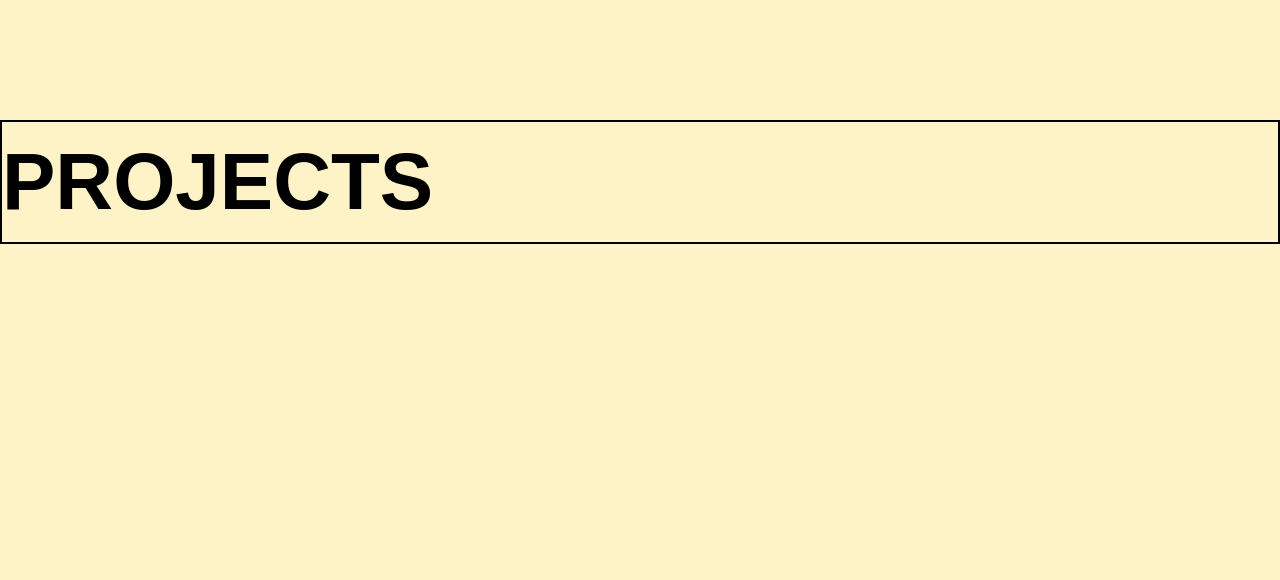
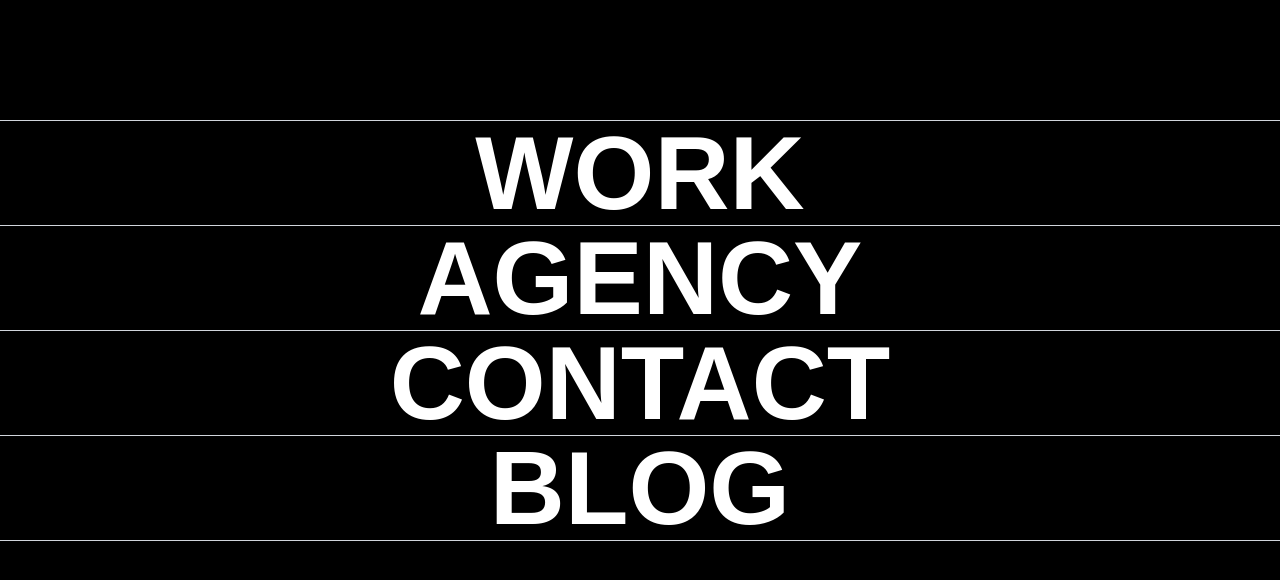
Before and after one commit to YGCodeScape/K72, a React (Vite) app: page / in a window 1280 px wide. Shown: the top 580 px of the page. Built offline with nearby package versions, Linux system fonts and the light colour scheme; a web font is replaced by a local one.

Commit message:
full navigation lings aded

```diff
--- a/src/components/Navigation/FullScreenNav.jsx
+++ b/src/components/Navigation/FullScreenNav.jsx
@@ -2,10 +2,61 @@ import React from 'react'
 
 const FullScreenNav = () => {
   return (
-    <div className="full-nav h-screen w-full absolute py-30 bg-amber-100">
+    <div className="full-nav h-screen w-full absolute py-30 bg-black">
         <div className="fn-tags">
-            <div className="Fn-tag border-2">
-                <h1 className='text-[5rem] uppercase font-[800]'>Projects</h1>
+            <div className="Fn-tag cursor-pointer border-t-1 border-gray-300">
+                <h1 className='text-[6.5rem] uppercase font-[600] text-white leading-26 text-center'>work</h1>
+                 {/* <div>
+                     <div className="tag-slider">
+                         <h2>See everything</h2>
+                         <img src="https://k72.ca/uploads/caseStudies/PJC/Thumbnails/PJC_SiteK72_Thumbnail_640x290-640x290.jpg" alt="" />
+                         <h2>See everything</h2>
+                         <img src="https://k72.ca/uploads/caseStudies/WIDESCAPE/WS---K72.ca---MenuThumbnail-640x290.jpg" alt="" />
+                     </div>
+                     <div className="tag-slider">
+                         <h2>See everything</h2>
+                         <img src="https://k72.ca/uploads/caseStudies/PJC/Thumbnails/PJC_SiteK72_Thumbnail_640x290-640x290.jpg" alt="" />
+                         <h2>See everything</h2>
+                         <img src="https://k72.ca/uploads/caseStudies/WIDESCAPE/WS---K72.ca---MenuThumbnail-640x290.jpg" alt="" />
+                    </div>
+                 </div> */}
+            </div>
+            <div className="Fn-tag cursor-pointer border-t-1 border-gray-300">
+                <h1 className='text-[6.5rem] uppercase font-[600] text-white leading-26 text-center'>Agency</h1>
+                 {/* <div>
+                     <div className="tag-slider">
+                         <h2>See everything</h2>
+                         <img src="https://k72.ca/uploads/caseStudies/PJC/Thumbnails/PJC_SiteK72_Thumbnail_640x290-640x290.jpg" alt="" />
+                         <h2>See everything</h2>
+                         <img src="https://k72.ca/uploads/caseStudies/WIDESCAPE/WS---K72.ca---MenuThumbnail-640x290.jpg" alt="" />
+                     </div>
+                     <div className="tag-slider">
+                         <h2>See everything</h2>
+                         <img src="https://k72.ca/uploads/caseStudies/PJC/Thumbnails/PJC_SiteK72_Thumbnail_640x290-640x290.jpg" alt="" />
+                         <h2>See everything</h2>
+                         <img src="https://k72.ca/uploads/caseStudies/WIDESCAPE/WS---K72.ca---MenuThumbnail-640x290.jpg" alt="" />
+                    </div>
+                 </div> */}
+            </div>
+            <div className="Fn-tag cursor-pointer border-t-1 border-gray-300">
+                <h1 className='text-[6.5rem] uppercase font-[600] text-white leading-26 text-center'>contact</h1>
+                 {/* <div>
+                     <div className="tag-slider">
+                         <h2>See everything</h2>
+                         <img src="https://k72.ca/uploads/caseStudies/PJC/Thumbnails/PJC_SiteK72_Thumbnail_640x290-640x290.jpg" alt="" />
+                         <h2>See everything</h2>
+                         <img src="https://k72.ca/uploads/caseStudies/WIDESCAPE/WS---K72.ca---MenuThumbnail-640x290.jpg" alt="" />
+                     </div>
+                     <div className="tag-slider">
+                         <h2>See everything</h2>
+                         <img src="https://k72.ca/uploads/caseStudies/PJC/Thumbnails/PJC_SiteK72_Thumbnail_640x290-640x290.jpg" alt="" />
+                         <h2>See everything</h2>
+                         <img src="https://k72.ca/uploads/caseStudies/WIDESCAPE/WS---K72.ca---MenuThumbnail-640x290.jpg" alt="" />
+                    </div>
+                 </div> */}
+            </div>
+            <div className="Fn-tag cursor-pointer border-y-1 border-gray-300">
+                <h1 className='text-[6.5rem] uppercase font-[600] text-white leading-26 text-center'>blog</h1>
                  {/* <div>
                      <div className="tag-slider">
                          <h2>See everything</h2>
```
